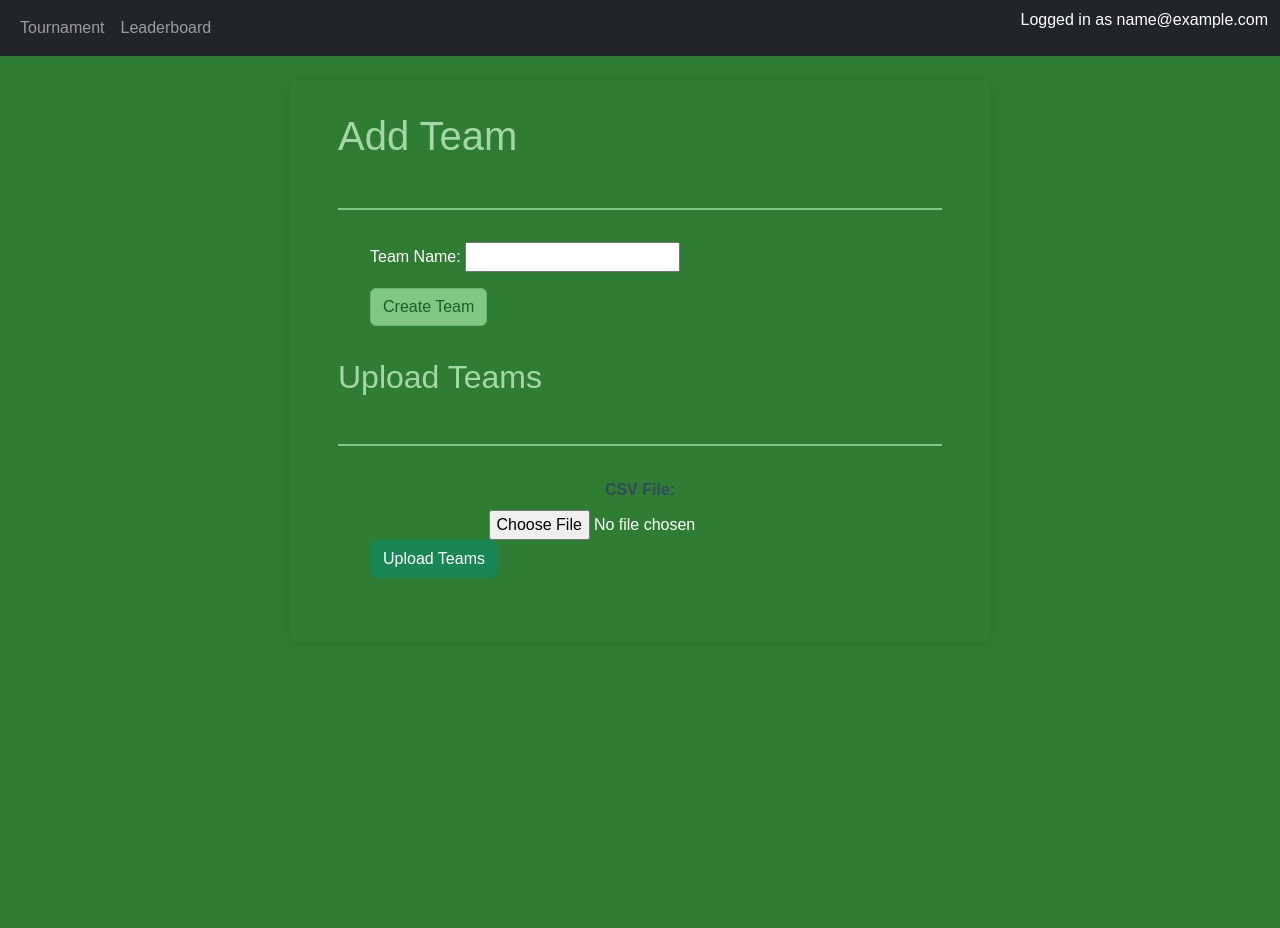
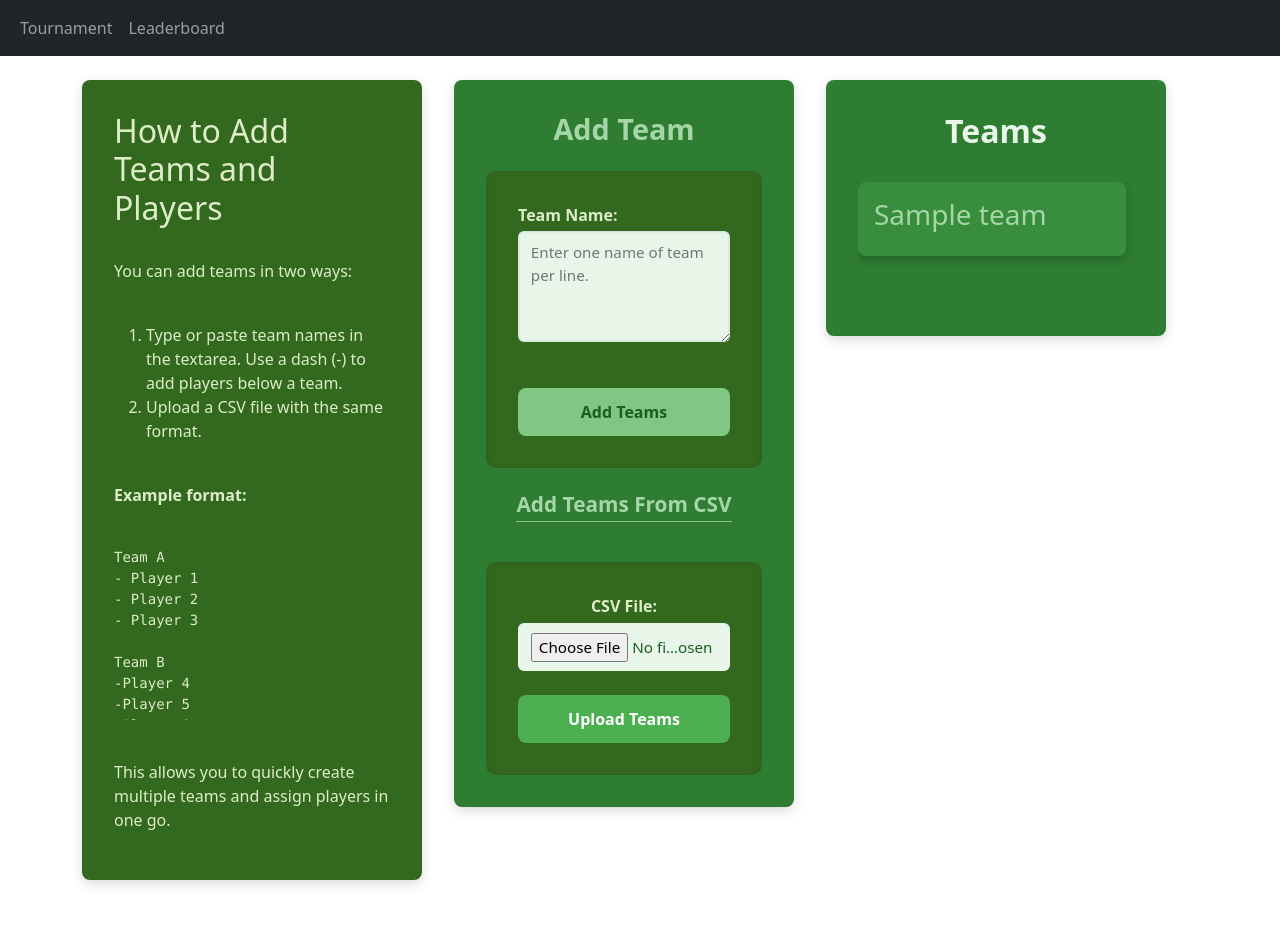
Before and after one commit to VeselinMar/TournamentManager, a Django app: page /tournament/1/teams/create/ in a window 1280 px wide. Before the commit the page ends 578 px from the top, so only its background shows below. Run offline with Django 4.2, Linux system fonts and the light colour scheme; a user stored in the database is signed in; tables that the repository leaves empty hold one stand-in row (values such as "Sample post").

Commit message:
rework team add

```diff
--- a/myproject/settings.py
+++ b/myproject/settings.py
@@ -39,6 +39,7 @@
     'django.contrib.staticfiles',
     'tournamentapp',
     'accounts',
+    'formtools',
 ]
 
 MIDDLEWARE = [
--- a/tournamentapp/admin.py
+++ b/tournamentapp/admin.py
@@ -11,7 +11,7 @@
 
 @admin.register(Team)
 class TeamAdmin(admin.ModelAdmin):
-    list_display = ('name', 'tournament_points',)
+    list_display = ('name', 'tournament_points', 'tournament')
     search_fields = ('name',)
 
 @admin.register(Player)
--- a/tournamentapp/forms.py
+++ b/tournamentapp/forms.py
@@ -20,15 +20,25 @@
     class Meta:
         model = Team
         fields = ['name',]
+        widgets =  {
+            'name': forms.Textarea(
+                attrs = {
+                    'rows': 4,
+                    'placeholder': 'Enter one name of team per line.',
+                    'class': 'form-input',
+                }
+            )
+        }
 
     def clean_name(self):
-        name = self.cleaned_data['name'].strip().title()
+        name = self.cleaned_data['name'].strip()
 
-        # Basic validation: letters, numbers, spaces, dashes, ampersand
-        if not re.match(r'^[\w\s\-&]{1,50}$', name):
-            raise forms.ValidationError("Invalid team name. Use letters, numbers, dashes or '&'.")
+        names = [n.strip().title() for n in name.splitlines() if n.strip()]
+        for n in names:
+            if not re.match(r'^[\w\s\-&]{1,50}$', n):
+                raise forms.ValidationError("Invalid team name. Use letters, numbers, dashes or '&'.")
 
-        return name
+        return self.cleaned_data['name'].strip()
 
 class MatchCreateForm(forms.ModelForm):
     class Meta:
--- /dev/null
+++ b/tournamentapp/static/css/landing_page.css
@@ -0,0 +1,16 @@
+.landing-page-container {
+    display: flex;
+    gap: 2rem;
+    align-items: flex-start;
+}
+.general, .landing-page {
+  flex: 1;
+  padding: 4rem;
+  border-radius: 12px;
+  box-shadow: 0 4px 10px rgba(0,0,0,0.1);
+}
+
+.landing-page__link {
+    text-decoration: none;
+    color: snow;
+}
--- a/tournamentapp/static/css/styles.css
+++ b/tournamentapp/static/css/styles.css
@@ -1,4 +1,5 @@
 @import url(home.css);
+@import url(landing_page.css);
 @import url(team_form.css);
 @import url(leaderboard.css);
 @import url(match_form.css);
--- a/tournamentapp/static/css/team_form.css
+++ b/tournamentapp/static/css/team_form.css
@@ -1,54 +1,241 @@
-html, body {
-  height: 80%;
-  margin: 0;
-  padding: 0;
-  background-color: #2e7d32; /* dark green */
-  color: white;
-  font-family: Arial, sans-serif;
+/* ==========================
+   Dashboard Layout
+========================== */
+.team-dashboard {
+  display: flex;
+  gap: 2rem;
+  max-width: 1400px;
+  margin: 3rem auto;
+  align-items: flex-start;
+  flex-wrap: wrap; /* allows wrapping on smaller screens */
 }
 
-/* Scope all container styles to .team-form-container */
-.container.team-form-container {
-  max-width: 700px;
-  min-height: 60vh;
-  margin: 3rem auto;
-  padding: 2rem 3rem;
-  background-color: #2e7d32;
-  border-radius: 8px;
-  box-shadow: 0 0 12px rgba(0,0,0,0.1);
+.section-title {
+  align-self: center;
+  font-weight: bold;
 }
 
-.container.team-form-container .form-batch {
-  margin-top: 3rem;
+/* ==========================
+   Columns: Left, Center, Right
+========================== */
+.dashboard-left,
+.dashboard-center,
+.dashboard-right {
+  max-height: 800px;
+  flex: 1;
+  min-width: 250px;
   padding: 2rem;
-  border-top: 2px solid #81c784; /* light green */
+  border-radius: 8px;
+  box-shadow: 0 4px 12px rgba(0,0,0,0.15);
+  color: #e8f5e9;
+  display: flex;
+  flex-direction: column;
+  gap: 1.5rem;
 }
 
-.container.team-form-container .form-single {
-  margin-top: 3rem;
-  padding: 2rem;
-  border-top: 2px solid #81c784; /* light green */
+/* Slightly different shades for visual separation */
+.dashboard-left {
+  background-color: #33691e;
+  color: #dcedc8;
 }
 
-.container.team-form-container .page-title,
-.container.team-form-container .section-title {
-  color: #a5d6a7; /* light green */
+.dashboard-center {
+  background-color: #2e7d32;
 }
 
-.container.team-form-container .message {
-  background-color: #4caf50cc; /* semi-transparent green */
-  border-color: #81c784;
+.dashboard-right {
+  background-color: #2e7d32;
+}
+
+/* ==========================
+   Center: Team Form Container
+========================== */
+.dashboard-center .page-title {
+  margin: 0;
+  font-size: 1.8rem;
+  color: #a5d6a7;
+  text-align: center;
+  font-weight: bold;
+}
+
+.dashboard-center .messages {
+  display: flex;
+  flex-direction: column;
+  gap: 0.5rem;
+}
+
+.dashboard-center .message {
+  background-color: #4caf50cc;
+  border-left: 4px solid #81c784;
+  padding: 0.75rem 1rem;
+  border-radius: 6px;
+  font-size: 0.95rem;
   color: white;
 }
 
-.container.team-form-container button.btn-primary {
-  background-color: #81c784;
-  border-color: #66bb6a;
+/* Forms Styling */
+.dashboard-center .form {
+  display: flex;
+  flex-direction: column;
+  gap: 1.5rem;
+  background-color: #33691e;
+  padding: 2rem;
+  border-radius: 10px;
+  box-shadow: inset 0 0 10px rgba(0,0,0,0.1);
+}
+
+.dashboard-center .form label {
+  font-weight: bold;
+  margin-bottom: 0.3rem;
+  display: block;
+  color: #dcedc8;
+}
+
+.dashboard-center .form input[type="text"],
+.dashboard-center .form input[type="file"],
+.dashboard-center .form textarea {
+  padding: 0.6rem 0.8rem;
+  border-radius: 6px;
+  border: none;
+  width: 100%;
+  font-size: 0.95rem;
+  outline: none;
+  background-color: #e8f5e9; /* light input background */
   color: #1b5e20;
 }
 
-.container.team-form-container button.btn-primary:hover {
+.dashboard-center .form textarea {
+  resize: vertical;
+  min-height: 80px;
+}
+
+/* Buttons */
+.dashboard-center .btn {
+  padding: 0.75rem 1.5rem;
+  border-radius: 8px;
+  font-weight: bold;
+  cursor: pointer;
+  transition: all 0.2s ease-in-out;
+  border: none;
+}
+
+.dashboard-center .btn-primary {
+  background-color: #81c784;
+  color: #1b5e20;
+}
+
+.dashboard-center .btn-primary:hover {
   background-color: #66bb6a;
-  border-color: #388e3c;
   color: white;
 }
+
+.dashboard-center .btn-success {
+  background-color: #4caf50;
+  color: white;
+}
+
+.dashboard-center .btn-success:hover {
+  background-color: #388e3c;
+  color: #e8f5e9;
+}
+
+.dashboard-center .section-title {
+  font-size: 1.3rem;
+  font-weight: bold;
+  color: #a5d6a7;
+  margin-bottom: 1rem;
+  border-bottom: 1px solid #81c784;
+  padding-bottom: 0.3rem;
+}
+
+/* ==========================
+   Scrollable Teams Section
+========================== */
+.teams-scroll {
+  max-height: calc(4 * 120px + 5 * 1.42rem);
+  overflow-y: auto;
+  padding-right: 0.5rem;
+}
+
+.teams-scroll::-webkit-scrollbar {
+  width: 8px;
+}
+
+.teams-scroll::-webkit-scrollbar-thumb {
+  background-color: #81c784;
+  border-radius: 4px;
+}
+
+.teams-scroll::-webkit-scrollbar-track {
+  background-color: #2e7d32;
+}
+
+/* ==========================
+   Team Cards
+========================== */
+.teams-columns {
+  display: grid;
+  grid-template-columns: repeat(auto-fit, minmax(220px, 1fr));
+  gap: 1.5rem;
+}
+
+.team-card {
+  background-color: #388e3c;
+  padding: 1rem;
+  border-radius: 8px;
+  box-shadow: 0 4px 8px rgba(0,0,0,0.2);
+  color: #e8f5e9;
+  transition: transform 0.2s, box-shadow 0.2s;
+}
+
+.team-card:hover {
+  transform: translateY(-5px);
+  box-shadow: 0 8px 16px rgba(0,0,0,0.3);
+}
+
+.team-card h3 {
+  margin-top: 0;
+  margin-bottom: 0.5rem;
+  color: #a5d6a7;
+}
+
+.team-card ul {
+  list-style-type: disc;
+  padding-left: 1.2rem;
+  margin: 0;
+}
+
+.team-card li {
+  margin: 0.2rem 0;
+}
+
+.team-link {
+  color: #a5d6a7;
+  text-decoration: none;
+  transition: color 0.2s;
+}
+
+.team-link:hover {
+  color: #ffffff;
+}
+
+/* ==========================
+   Responsive Adjustments
+========================== */
+@media (max-width: 1200px) {
+  .team-dashboard {
+    flex-direction: column;
+  }
+
+  .dashboard-left,
+  .dashboard-center,
+  .dashboard-right {
+    flex: unset;
+    width: 100%;
+    margin-bottom: 2rem;
+  }
+
+  .teams-columns {
+    grid-template-columns: 1fr;
+  }
+}
--- a/tournamentapp/templates/base.html
+++ b/tournamentapp/templates/base.html
@@ -4,7 +4,7 @@
 <head>
     <meta charset="UTF-8" />
     <meta name="viewport" content="width=device-width, initial-scale=1" />
-    <title>{% block title %}Football Tournament{% endblock %}</title>
+    <title>{% block title %}Football Tournament Manager{% endblock %}</title>
     <!-- Bootstrap CSS -->
     <link href="https://cdn.jsdelivr.net/npm/bootstrap@5.3.0/dist/css/bootstrap.min.css" rel="stylesheet" />
     <link rel="stylesheet" type="text/css" href="{% static 'css/styles.css' %}">
@@ -54,7 +54,6 @@
             {% if user.is_authenticated %}
                 <p>Logged in as {{ tournament.owner }}</p>
             {% else %}
-                <p>Anonymous</p>
             {% endif%}
         </div>
     </nav>
--- a/tournamentapp/templates/fields/field_create.html
+++ b/tournamentapp/templates/fields/field_create.html
@@ -24,8 +24,6 @@
             </li>
           {% endfor %}
         </ul>
-    {% else %}
-        <p>No fields available.</p>
     {% endif %}
 
 <form method="post" class="field-create-form">
--- a/tournamentapp/templates/teams/team_form.html
+++ b/tournamentapp/templates/teams/team_form.html
@@ -1,7 +1,35 @@
 {% extends 'base.html' %}
 {% block content %}
 
-<div class="container team-form-container">
+<div class="team-dashboard">
+
+  <!-- Left: Instructions -->
+  <div class="dashboard-left">
+    <h2>How to Add Teams and Players</h2>
+    <p>
+      You can add teams in two ways:
+    </p>
+    <ol>
+      <li>Type or paste team names in the textarea. Use a dash (-) to add players below a team.</li>
+      <li>Upload a CSV file with the same format.</li>
+    </ol>
+    <p><strong>Example format:</strong></p>
+    <pre>
+Team A
+- Player 1
+- Player 2
+- Player 3
+
+Team B
+-Player 4
+-Player 5
+-Player 6
+    </pre>
+    <p>This allows you to quickly create multiple teams and assign players in one go.</p>
+  </div>
+
+  <!-- Center: Forms -->
+  <div class="dashboard-center container team-form-container">
     <h1 class="page-title">Add Team</h1>
 
     {% if messages %}
@@ -12,13 +40,15 @@
       </div>
     {% endif %}
 
+    <!-- Single Team / Multi-line Input -->
     <form method="post" enctype="multipart/form-data" class="form form-single">
       {% csrf_token %}
       {{ form.as_p }}
-    <button type="submit" class="btn btn-primary">Create Team</button>
+      <button type="submit" class="btn btn-primary">Add Teams</button>
     </form>
 
-  <h2 class="section-title">Upload Teams</h2>
+    <!-- CSV Upload -->
+    <h2 class="section-title">Add Teams From CSV</h2>
     <form method="post" enctype="multipart/form-data" class="form form-batch">
       {% csrf_token %}
       <div class="form-group">
@@ -29,4 +59,34 @@
     </form>
   </div>
 
+  <!-- Right: Teams List -->
+  <div class="dashboard-right">
+    {% if tournament %}
+    <h2 class="section-title">Teams</h2>
+    <div class="teams-scroll">
+      <div class="teams-columns">
+        {% for team in tournament.teams.all %}
+          <div class="team-card">
+            <a href="{% url 'team-detail' tournament_id=tournament.pk pk=team.pk %}" class="team-link">
+            <h3>
+              {{ team.name }}
+            </h3>
+            {% if team.player_set.count %}
+              <ul>
+                {% for player in team.player_set.all %}
+                  <li>{{ player.name }}</li>
+                {% endfor %}
+              </ul>
+            {% endif %}
+          </div>
+        {% empty %}
+          <p>No teams have been added yet.</p>
+        {% endfor %}
+      </div>
+    </div>
+    {% endif %}
+  </div>
+
+</div>
+
 {% endblock %}
--- a/tournamentapp/views.py
+++ b/tournamentapp/views.py
@@ -5,7 +5,7 @@
 from django.views.decorators.csrf import csrf_exempt
 from django.views.generic import TemplateView, DetailView, ListView
 from django.views.generic.edit import CreateView, UpdateView
-from django.http import JsonResponse, HttpResponseForbidden
+from django.http import JsonResponse, HttpResponseForbidden, Http404
 from django.utils.timezone import localtime
 from django.contrib import messages
 from django.contrib.auth.mixins import LoginRequiredMixin
@@ -17,6 +17,9 @@
 from django.db.models import Q, Count
 from collections import defaultdict
 from django.utils.timezone import localtime, datetime
+from formtools.wizard.views import SessionWizardView
+from .utils import handle_batch_lines
+
 
 class TournamentCreateView(CreateView, LoginRequiredMixin):
     model = Tournament
@@ -35,8 +38,6 @@
 
     def get_success_url(self):
         return reverse('team-create', kwargs={'tournament_id': self.object.pk})
-
-
 
 class TournamentPublicView(DetailView):
     model = Tournament
@@ -200,67 +201,59 @@
     template_name = 'teams/team_form.html'
 
     def dispatch(self, request, *args, **kwargs):
+        # Get tournament and check ownership
         self.tournament_id = kwargs.get('tournament_id')
         self.tournament = get_object_or_404(Tournament, pk=self.tournament_id, owner=request.user)
         return super().dispatch(request, *args, **kwargs)
 
-    def form_valid(self, form):
-        form.instance.tournament = self.tournament
-        return super().form_valid(form)
+    def get_context_data(self, **kwargs):
+        context = super().get_context_data(**kwargs)
+        # Pass all teams for this tournament to the template
+        context['tournament'] = self.tournament
+        context['teams'] = self.tournament.teams.all().prefetch_related('player_set')
+        return context
 
     def get_success_url(self):
         return reverse('team-list', kwargs={'tournament_id': self.tournament.pk})
 
     def post(self, request, *args, **kwargs):
-        if request.POST.get('submit_type') == 'batch':
-            csv_file = request.FILES.get('csv_file')
-            if not csv_file or not csv_file.name.lower().endswith('.csv'):
+        submit_type = request.POST.get('submit_type')
+
+        # ===========================
+        # CSV batch upload
+        # ===========================
+        if submit_type == 'batch' and request.FILES.get('csv_file'):
+            csv_file = request.FILES['csv_file']
+            if not csv_file.name.lower().endswith('.csv'):
                 messages.error(request, 'Please upload a valid CSV file.')
                 return redirect('team-create', tournament_id=self.tournament.pk)
 
             try:
-                decoded_file = csv_file.read().decode('utf-8').splitlines()
-                created_teams = 0
-                created_players = 0
-                current_team = None
-
-                for line in decoded_file:
-                    line = line.strip()
-                    if not line:
-                        continue
-
-                    if line[0].isupper():
-                        team_name = line
-                        form = TeamCreateForm(data={'name': team_name})
-                        if form.is_valid():
-                            team = form.save(commit=False)
-                            team.tournament = self.tournament
-                            team.save()
-                            current_team = team
-                            created_teams += 1
-                        else:
-                            messages.warning(request, f"Skipped invalid entry '{team_name}': {form.errors.get('name', ['Invalid data'])[0]}")
-
-                    elif line.startswith('-') and current_team:
-                        player_name = line[1:].strip()
-                        if player_name:
-                            player, created = Player.objects.get_or_create(name=player_name, team=current_team)
-                            if created:
-                                created_players += 1
-                        else:
-                            messages.warning(request, f"Skipped empty player name for team: {current_team}")
-                    else:
-                        messages.warning(request, f"Skipped unrecognizable line or no current team")
-
+                decoded_lines = csv_file.read().decode('utf-8').splitlines()
+                created_teams, created_players = handle_batch_lines(request, self.tournament, decoded_lines)
                 messages.success(request, f'{created_teams} team(s) and {created_players} player(s) successfully created.')
-
             except Exception as e:
                 messages.error(request, f'Error processing CSV file: {str(e)}')
 
             return redirect('team-create', tournament_id=self.tournament.pk)
 
+        # ===========================
+        # Multi-line textarea input
+        # ===========================
+        elif submit_type != 'batch':
+            multiline_input = request.POST.get('name', '').splitlines()
+            if not multiline_input:
+                messages.error(request, 'Please enter at least one team.')
+                return redirect('team-create', tournament_id=self.tournament.pk)
+
+            created_teams, created_players = handle_batch_lines(request, self.tournament, multiline_input)
+            messages.success(request, f'{created_teams} team(s) and {created_players} player(s) successfully created.')
+            return redirect('team-create', tournament_id=self.tournament.pk)
+
+        # ===========================
+        # Fallback: default CreateView behavior
+        # ===========================
         return super().post(request, *args, **kwargs)
-
 
 class MatchCreateView(LoginRequiredMixin, CreateView):
     model = Match
@@ -322,7 +315,6 @@
         })
         return context
 
-
 class MatchEditView(LoginRequiredMixin, UpdateView):
     model = Match
     form_class = MatchEditForm
@@ -359,10 +351,6 @@
         context['match_events'] = match.events.all()
         context['tournament'] = self.tournament
         return context
-
-
-from django.contrib.auth.mixins import LoginRequiredMixin
-from django.http import Http404
 
 class LeaderboardView(TemplateView):
     template_name = 'matches/leaderboard.html'
@@ -426,7 +414,6 @@
         context['tournament'] = tournament
         return context
 
-
 class FieldAddView(LoginRequiredMixin, CreateView):
     model = Field
     form_class = FieldCreateForm
@@ -454,7 +441,6 @@
         context['fields'] = Field.objects.filter(tournament=self.tournament)
         context['tournament'] = self.tournament
         return context
-
 
 @require_POST
 @login_required
@@ -502,7 +488,6 @@
         }
     })
 
-
 @login_required
 def add_player(request, tournament_id, team_id):
     tournament = get_object_or_404(Tournament, id=tournament_id)
@@ -528,7 +513,6 @@
         })
     return JsonResponse({'success': False, 'error': 'Invalid request method'}, status=405)
 
-
 @require_POST
 @login_required
 def finish_match(request, tournament_id, match_id):
@@ -542,7 +526,6 @@
         match.apply_result()
 
     return redirect('match-detail', tournament_id=tournament_id, pk=match_id)
-
 
 @require_http_methods(['DELETE'])
 @login_required
@@ -589,7 +572,6 @@
         'away_score': updated_away_score,
     })
 
-
 @require_POST
 @login_required
 def field_edit(request, tournament_id, pk):
@@ -612,8 +594,6 @@
     field.save()
     return JsonResponse({'success': True, 'name': field.name})
 
-
-
 @require_POST
 @login_required
 def field_delete(request, tournament_id, pk):
```
Also changed, not shown: tournamentapp/templates/tournament/landing_page.html (+19 -12 lines), tournamentapp/utils.py (added, +53 -0 lines). Lines whose indentation alone changed are shown as unchanged.
